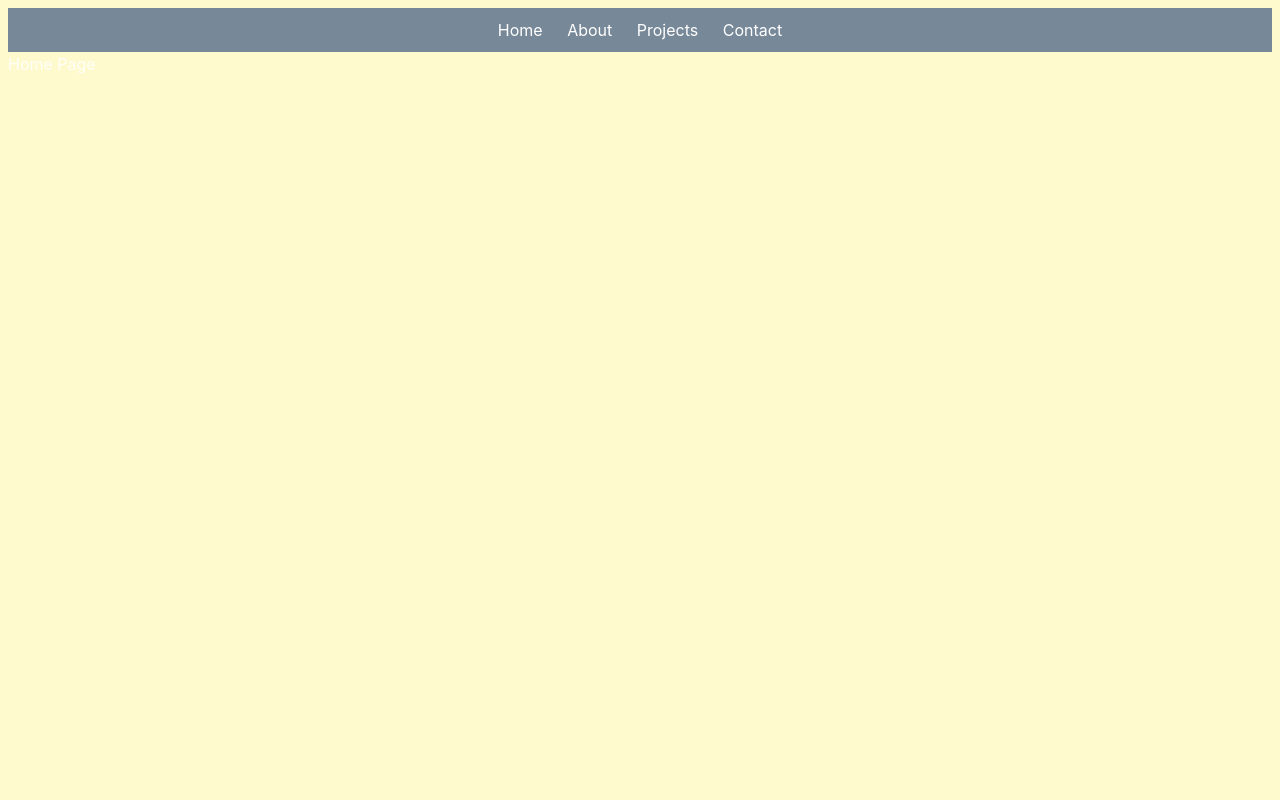
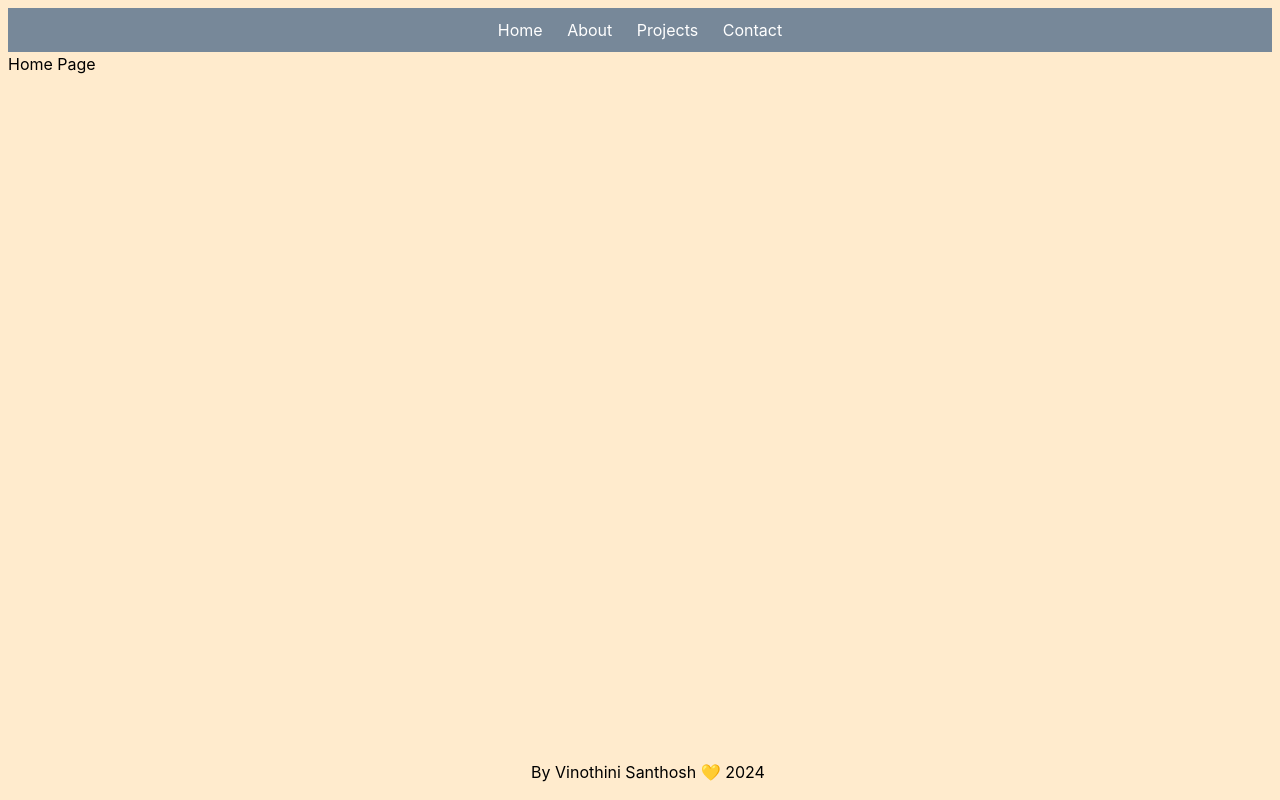
Before and after one commit to VinoSandy/React-Portfolio, a React (Vite) app in the folder my-react-portfolio/: page / in a window 1280 px wide. Built offline with nearby package versions, Linux system fonts and the light colour scheme.

Commit message:
Footer added

```diff
--- a/my-react-portfolio/src/App.jsx
+++ b/my-react-portfolio/src/App.jsx
@@ -1,10 +1,12 @@
 import { useState } from 'react'
 import PortfolioContainer from './components/PortfolioContainer/PortfolioContainer'
+import Footer from './components/Footer/Footer'
 
 
 function App() {
 
-  return(<PortfolioContainer/>)
+  return(<><PortfolioContainer/>
+           <Footer/></>)
 
 }
 
--- /dev/null
+++ b/my-react-portfolio/src/components/Footer/Footer.jsx
@@ -0,0 +1,14 @@
+import React from "react";
+import  styles from './Footer.module.css'
+
+function Footer(){
+
+return (<footer className={styles.footer}>
+        <p>
+         By Vinothini Santhosh 💛 {new Date().getFullYear()}
+        </p>
+       </footer>)
+
+}
+
+export default Footer;
--- /dev/null
+++ b/my-react-portfolio/src/components/Footer/Footer.module.css
@@ -0,0 +1,8 @@
+
+.footer{
+
+    position: fixed;
+    bottom: 0;
+    width: 100%;
+    text-align: center;
+}
--- a/my-react-portfolio/src/index.css
+++ b/my-react-portfolio/src/index.css
@@ -4,7 +4,7 @@
   font-weight: 400;
 
   color-scheme: light dark;
-  color: rgba(255, 255, 255, 0.87);
-  background-color: lemonchiffon;
+  color: black;
+  background-color: blanchedalmond;
 
   }
```
